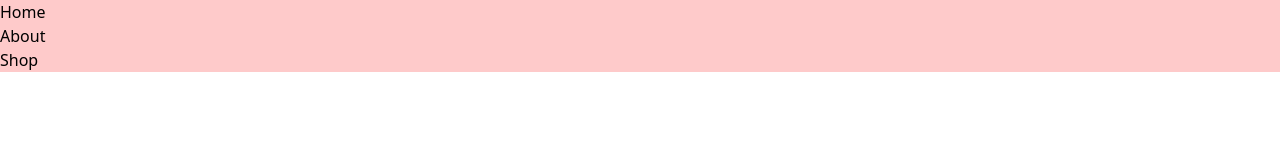
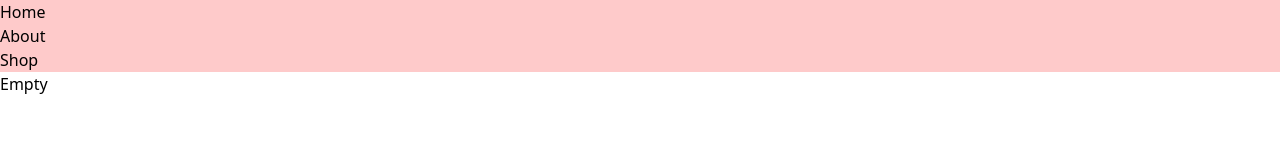
Before and after one commit to Ellin-cenciado/next-shop, a Next.js app: page /Shop in a window 1280 px wide. Shown: the top 162 px of the page. Built offline with nearby package versions, Linux system fonts and the light colour scheme.

Commit message:
modified:   src/app/Shop/page.jsx 	modified:   src/app/layout.tsx

```diff
--- a/src/app/Shop/page.jsx
+++ b/src/app/Shop/page.jsx
@@ -1,13 +1,7 @@
-"use client";
-import ShopSelector from "@/components/webComponents/ShopSelector";
-import UserShop from "@/components/webComponents/UserShop.jsx";
-import { ShopContextProvider } from "@/context/ShopContext";
-import { ItemContextProvider } from "@/context/ItemContext";
-
 export default function Shop() {
   return (
     <div>
-
+      Empty
     </div>
   );
 }
--- a/src/app/layout.tsx
+++ b/src/app/layout.tsx
@@ -1,5 +1,5 @@
 
-import NavBar from './NavBar.js';
+import NavBar from './NavBar';
 import { ReactNode } from 'react';
 import './globals.css';
 import React from 'react';
```
